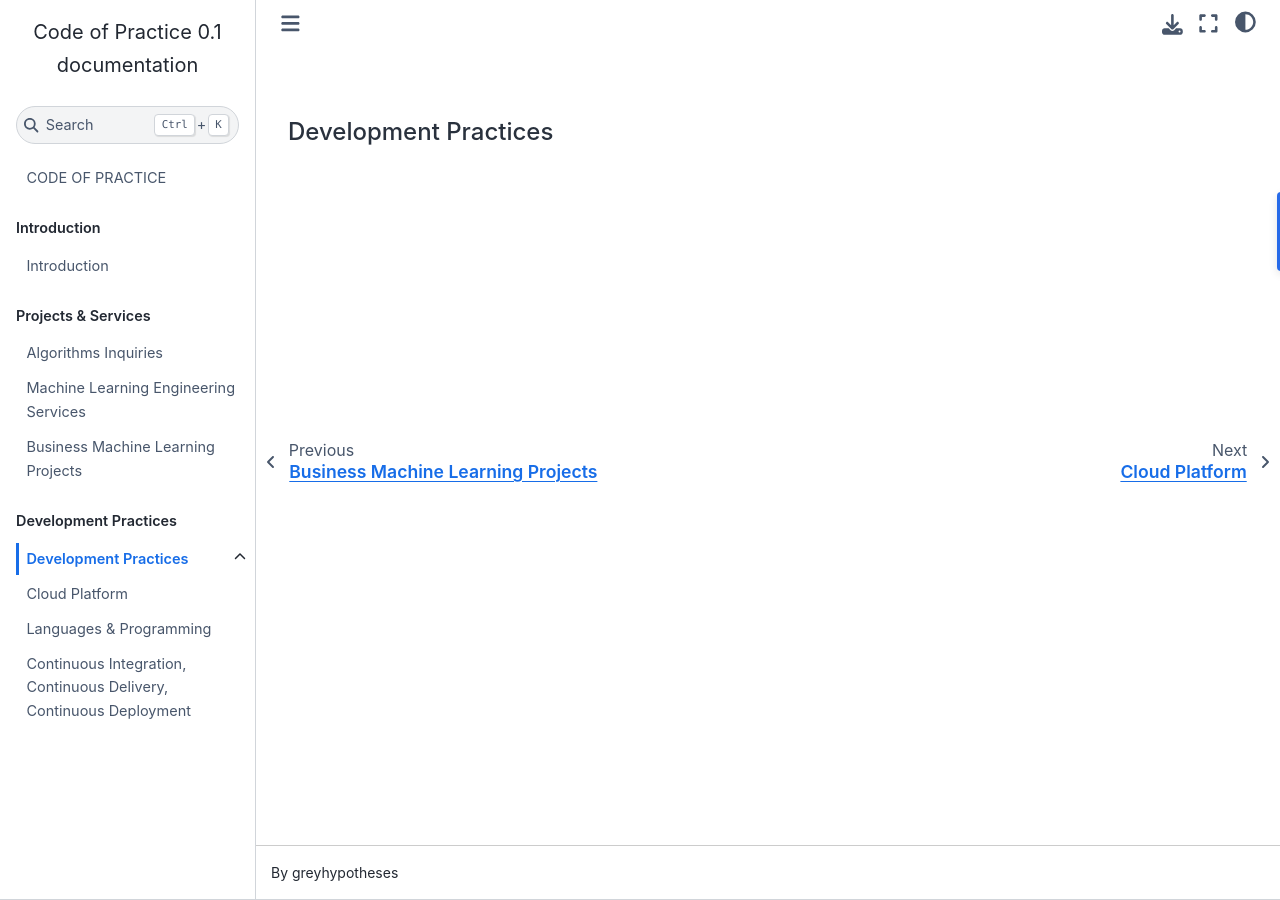
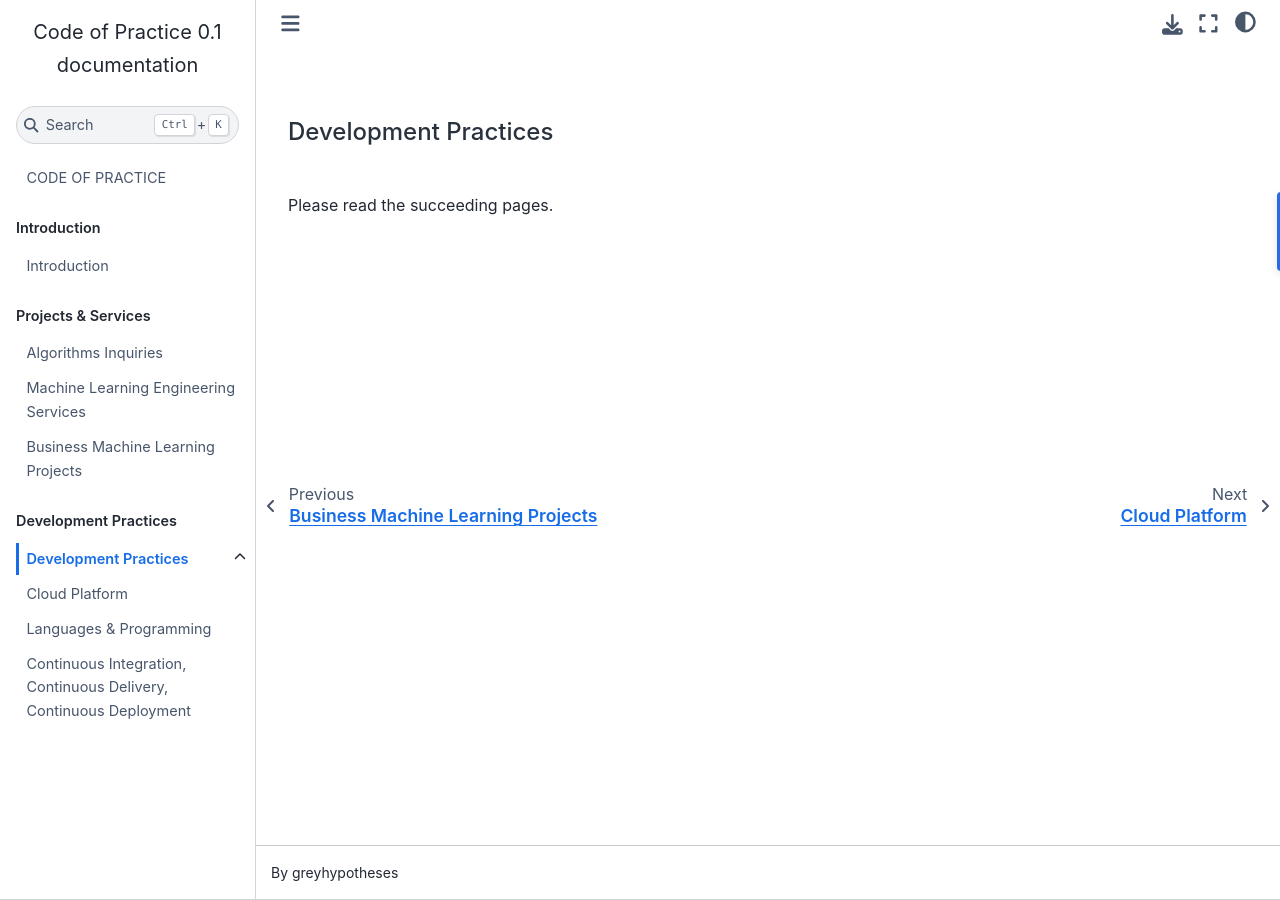
Before and after one commit to thereferences/practice, a Sphinx documentation site: the page built from docs/source/development.md, in a window 1280 px wide. Built offline with Sphinx 7.4.7 and the Sphinx Book theme 1.1.4, drawn with Linux system fonts in a browser that asks for light colours.

Commit message:
Update docs/source/development.md

```diff
--- a/docs/source/development.md
+++ b/docs/source/development.md
@@ -6,8 +6,10 @@
 
 :::{note}
 :class: margin
-Upcoming: operations schema.
+In progress.
 :::
+
+Please read the succeeding pages.
 
 <br>
 
```
